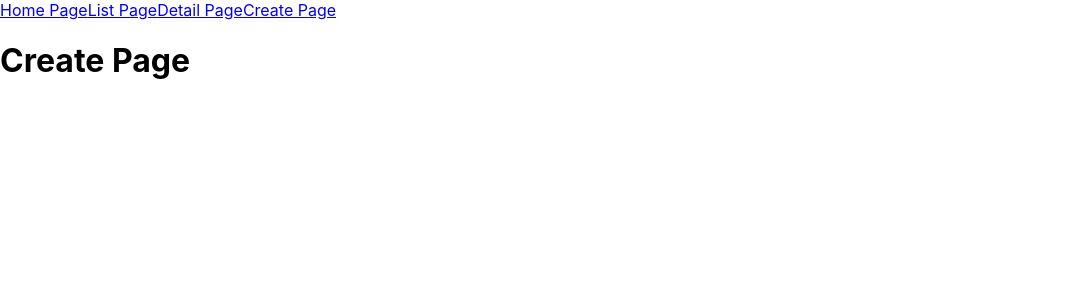
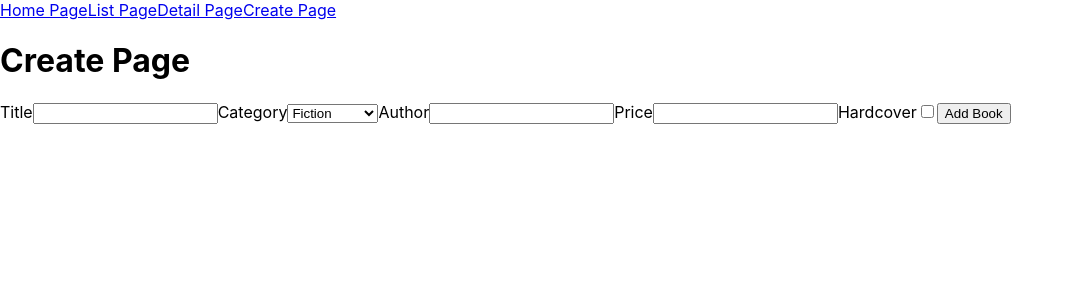
Before and after one commit to stamiesie/lab-09, a React (Create React App) app: page /create in a window 1280 px wide. Shown: the top 300 px of the page, without its empty margins (0-1073 px from the left). Built offline with nearby package versions, Linux system fonts and the light colour scheme.

Commit message:
create pg pt1

```diff
--- a/src/App.css
+++ b/src/App.css
@@ -14,3 +14,7 @@
   margin: 10px;
   border-radius: 10px;
 }
+
+.label {
+ display: block;
+}
--- a/src/CreatePage.js
+++ b/src/CreatePage.js
@@ -5,6 +5,35 @@ export default class CreatePage extends Component {
         return (
             <div>
                 <h1>Create Page</h1>
+                <div className="create-page">
+
+                    <form >
+                        <label>Title
+                    <input />
+                        </label>
+
+                        <label>Category
+                <select>
+                                <option value={1}>Fiction</option>
+                                <option value={2}>Non-Fiction</option>
+                            </select>
+                        </label>
+
+                        <label>Author
+                <input />
+                        </label>
+
+                        <label>Price
+                <input type="number" />
+                        </label>
+
+                        <label>Hardcover
+                <input type="checkbox" />
+                        </label>
+
+                        <button>Add Book</button>
+                    </form>
+                </div>
             </div>
         )
     }
--- a/src/ListPage.js
+++ b/src/ListPage.js
@@ -22,12 +22,12 @@ export default class ListPage extends Component {
                 <div className="list-booklist">
 
                     {this.state.books.map(book =>
-                        <div className="list-book-item">
+                        <div key={book.name} className="list-book-item">
                             <p>Title: {book.title}</p>
                             <p> Category: {book.category}</p>
                             <p>Author: {book.author}</p>
                             <p> Price: ${book.price}</p>
-                            {/* <p>{book.hardcover ? 'Is is a hardcover?'}</p> */}
+                            <p>{book.hardcover ? 'Hardcover' : 'Paperback'}</p>
                             {/* <p>book.shipping</p> */}
                         </div>
                     )}
```
